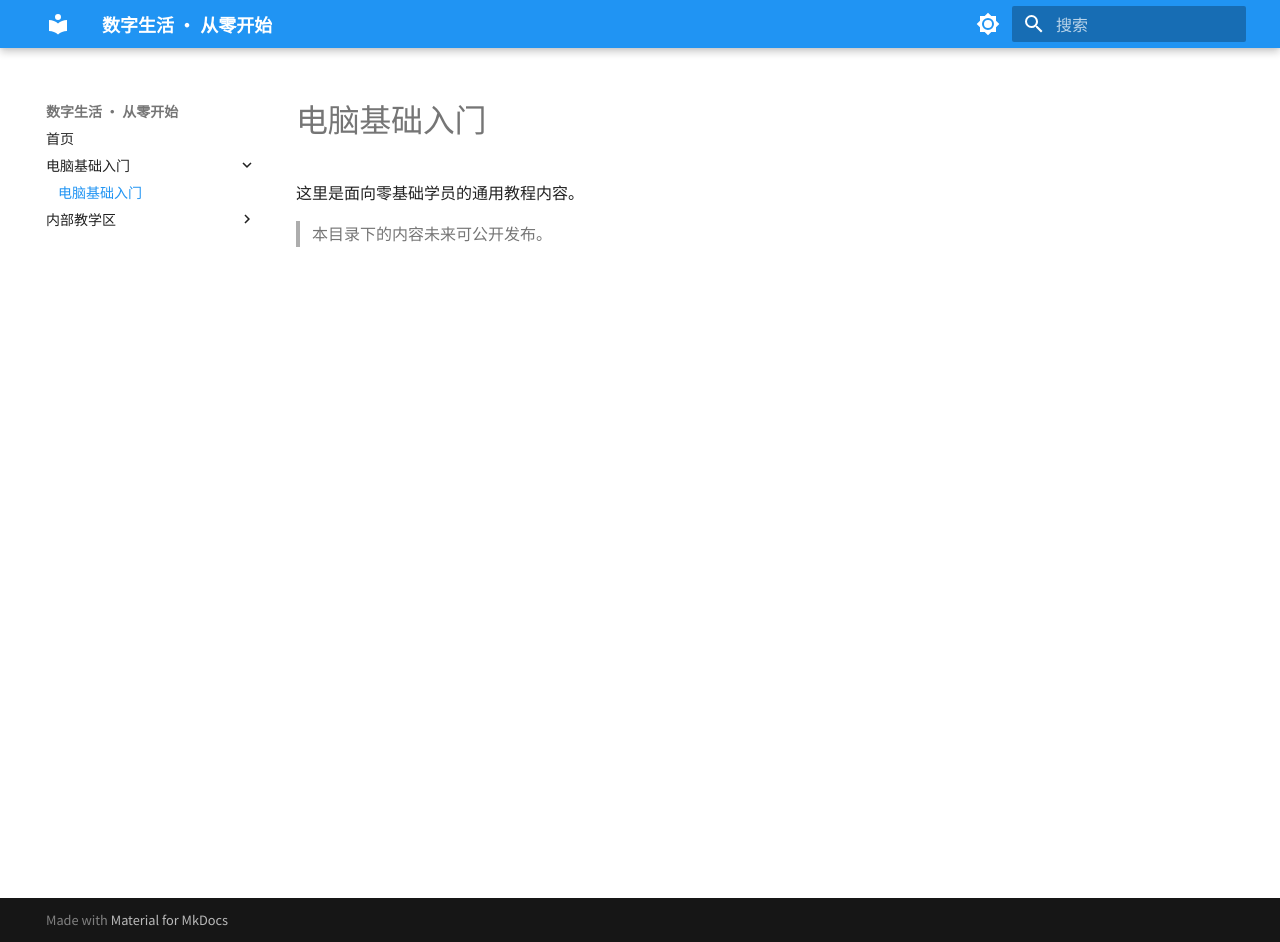
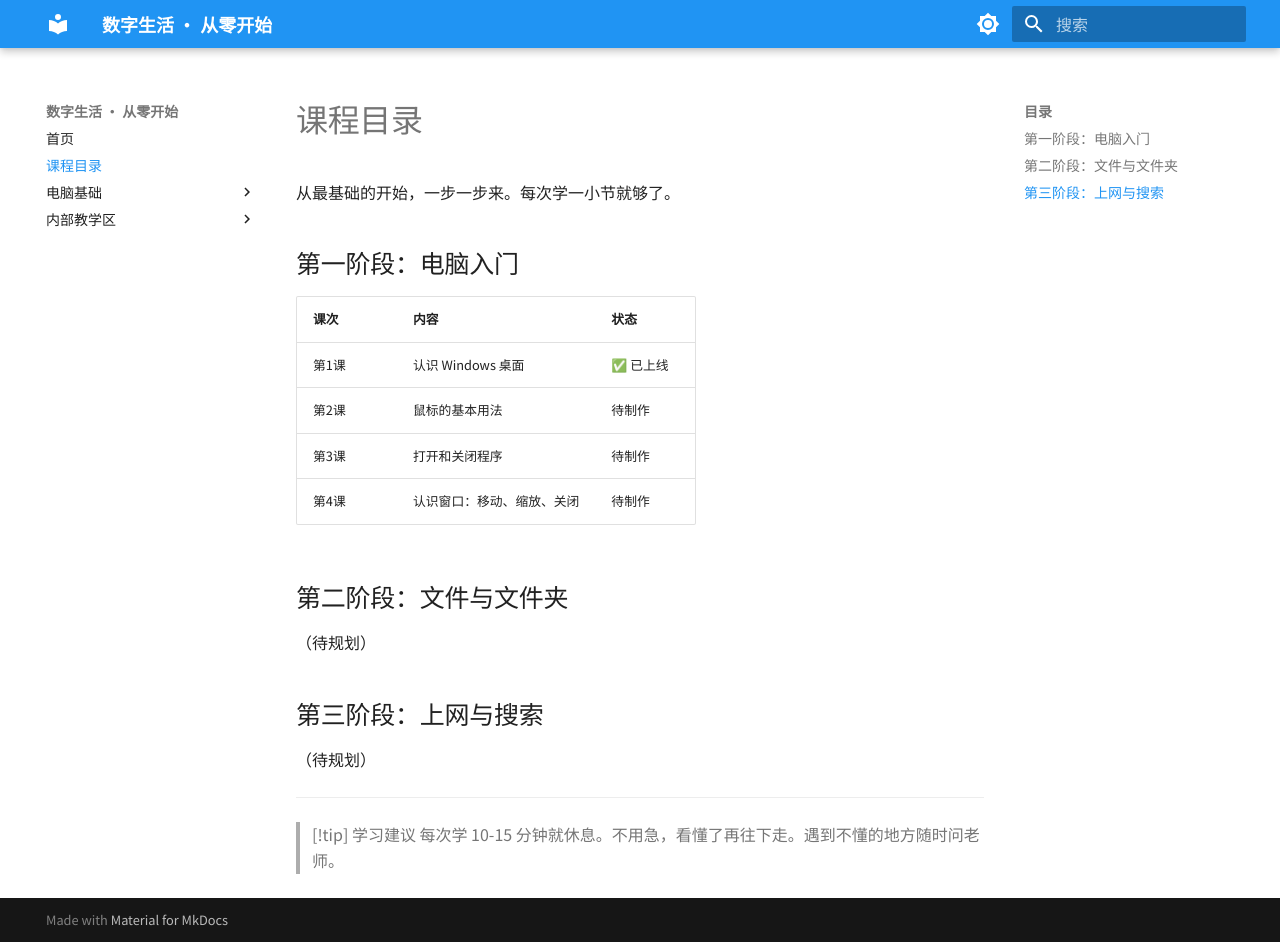
Before and after one commit to FUWhy/digital-life, an MkDocs documentation site: the page built from docs/public/index.md, in a window 1280 px wide and 942 px high. Built offline with MkDocs 1.6.1 and Material for MkDocs 9.7.7, drawn with Linux system fonts in a browser that asks for light colours.

Commit message:
新增第1课：认识Windows桌面，含布局标注示意图

```diff
--- a/docs/public/index.md
+++ b/docs/public/index.md
@@ -1,5 +1,25 @@
-# 电脑基础入门
+# 课程目录
 
-这里是面向零基础学员的通用教程内容。
+从最基础的开始，一步一步来。每次学一小节就够了。
 
-> 本目录下的内容未来可公开发布。
+## 第一阶段：电脑入门
+
+| 课次 | 内容 | 状态 |
+|---|---|---|
+| 第1课 | 认识 Windows 桌面 | ✅ 已上线 |
+| 第2课 | 鼠标的基本用法 | 待制作 |
+| 第3课 | 打开和关闭程序 | 待制作 |
+| 第4课 | 认识窗口：移动、缩放、关闭 | 待制作 |
+
+## 第二阶段：文件与文件夹
+
+（待规划）
+
+## 第三阶段：上网与搜索
+
+（待规划）
+
+---
+
+> [!tip] 学习建议
+> 每次学 10-15 分钟就休息。不用急，看懂了再往下走。遇到不懂的地方随时问老师。
--- a/mkdocs.yml
+++ b/mkdocs.yml
@@ -38,8 +38,9 @@
 
 nav:
   - 首页: index.md
-  - 电脑基础入门:
-      - public/index.md
+  - 课程目录: public/index.md
+  - 电脑基础:
+      - 第1课：认识桌面: public/01-电脑基础/01-认识桌面.md
   - 内部教学区:
       - private/index.md
 
```
Also changed, not shown: docs/public/01-电脑基础/01-认识桌面.md (added, +68 -0 lines), docs/assets/images/desktop-layout.png (added).
